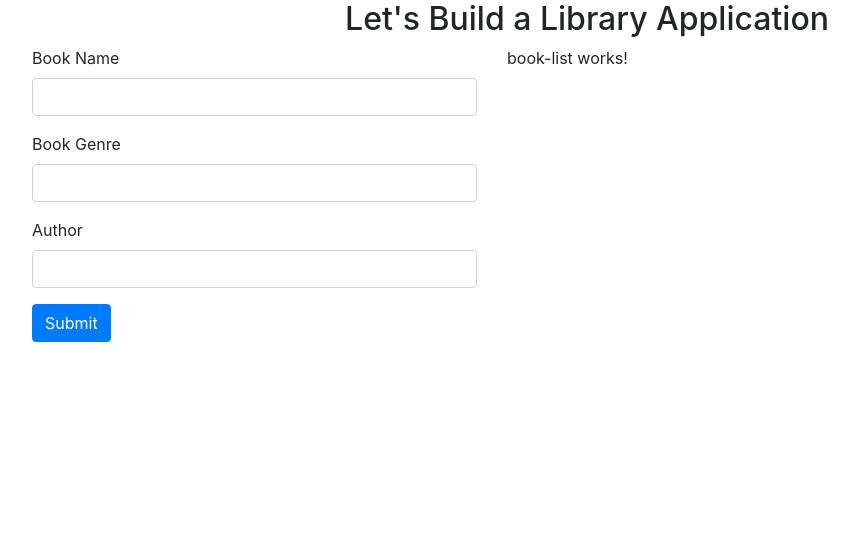
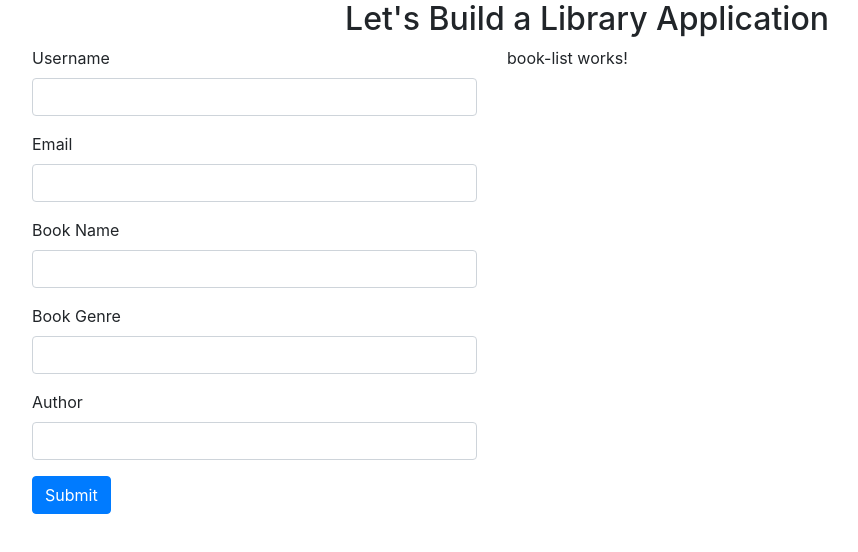
Before and after one commit to berkayyozayy/library-application, an Angular app: page / in a window 1280 px wide. Shown: the top 552 px of the page, without its empty margins (53-911 px from the left). Built offline with nearby package versions, Linux system fonts and the light colour scheme.

Commit message:
add form field

```diff
--- a/src/app/book-info/book-info.component.html
+++ b/src/app/book-info/book-info.component.html
@@ -2,6 +2,14 @@
   <div class="col-5">
     <form [formGroup]="this.bookService.form">
       <input type="hidden" formControlName="$key" />
+      <div class="form-group">
+        <label>Username</label>
+        <input formControlName="username" class="form-control" />
+      </div>
+      <div class="form-group">
+        <label>Email</label>
+        <input formControlName="email" class="form-control" />
+      </div>
       <div class="form-group">
         <label>Book Name</label>
         <input formControlName="bookName" class="form-control" />
--- a/src/app/shared/book.service.ts
+++ b/src/app/shared/book.service.ts
@@ -1,5 +1,5 @@
 import { Injectable } from '@angular/core';
-import { FormGroup, FormControl} from '@angular/forms'
+import { FormGroup, FormControl, Validators} from '@angular/forms'
 @Injectable({
   providedIn: 'root'
 })
@@ -8,7 +8,9 @@ export class BookService {
   constructor() { }
   form = new FormGroup({
     $key: new FormControl(null),
-    bookName: new FormControl(''),
+    username: new FormControl('', Validators.required),
+    email: new FormControl('', Validators.email),
+    bookName: new FormControl('', Validators.required),
     bookGenre: new FormControl(''),
     author: new FormControl('')
   })
```
